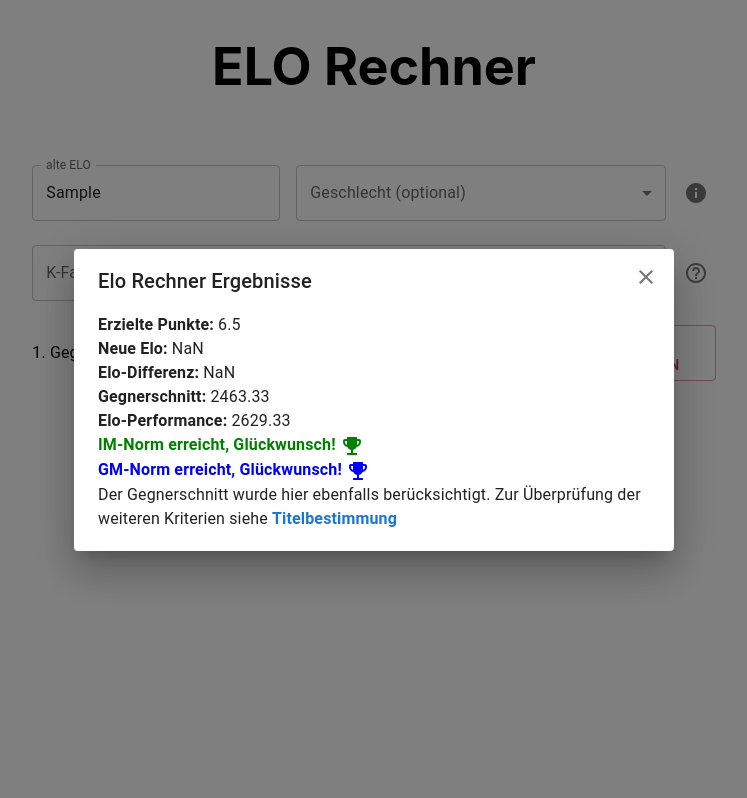
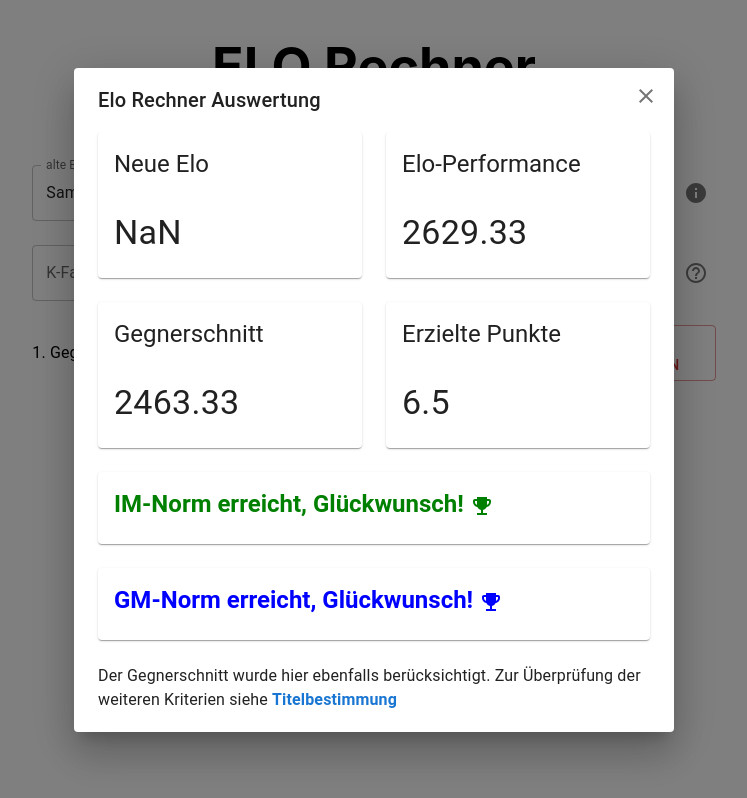
Before and after one commit to masterofpuppets2/elo_rechner, a React (Create React App) app: page / in a window 1280 px wide. Both pictures are taken after typing "Sample", "Sample" into the empty fields and a click on the button "BERECHNEN". Shown: the whole page, without its empty margins (266-1013 px from the left). Built offline with nearby package versions, Linux system fonts and the light colour scheme.

Commit message:
improve view of eloRechner

```diff
--- a/src/EloRechner.js
+++ b/src/EloRechner.js
@@ -1,5 +1,16 @@
 import punkteprozent from './punkteprozent.json'
-import { Dialog, DialogTitle, DialogContent, Typography, Link, IconButton } from '@mui/material'
+import {
+  Dialog,
+  DialogTitle,
+  DialogContent,
+  Typography,
+  IconButton,
+  Grid,
+  Card,
+  CardContent,
+  CardHeader,
+  Link,
+} from '@mui/material'
 import EmojiEventsIcon from '@mui/icons-material/EmojiEvents'
 import CloseIcon from '@mui/icons-material/Close'
 import { FEMALE } from './constants'
@@ -71,7 +82,6 @@ const EloRechner = ({ open, handleClose, elo, kFactor, matches, gender }) => {
   }
 
   const Gegnerschnitt = Gegner / Partien
-  const Elodifferenz = Math.round((Elo_neu - parseFloat(elo)) * 100) / 100
 
   // Performance ausrechnen
   const Punkteprozentwert = Math.round((erzieltePunkte / Partien) * 100) / 100
@@ -85,13 +95,6 @@ const EloRechner = ({ open, handleClose, elo, kFactor, matches, gender }) => {
   }
 
   const perform = Gegnerschnitt + Wertedifferenz
-
-  // // Output: Neue Elo und erzielte Punkte, Gegnerschnitt, Wertedifferenz und Performance
-  // console.log('erzielte Punkte:', erzieltePunkte)
-  // console.log('neue Elo:', parseFloat(Elo_neu.toFixed(2)))
-  // console.log('Elo-Differenz:', Elodifferenz)
-  // console.log('Gegnerschnitt:', parseFloat(Gegnerschnitt.toFixed(2)))
-  // console.log('Elo-Performance:', parseFloat(perform.toFixed(2)))
 
   const imNormErreicht =
     perform >= 2450 && Partien >= 7 && Gegnerschnitt >= 2230 && erzieltePunkte / Partien >= 0.35
@@ -123,7 +126,7 @@ const EloRechner = ({ open, handleClose, elo, kFactor, matches, gender }) => {
   return (
     <Dialog open={open} onClose={handleClose}>
       <DialogTitle>
-        Elo Rechner Ergebnisse
+        Elo Rechner Auswertung
         <IconButton
           edge="end"
           onClick={handleClose}
@@ -138,33 +141,61 @@ const EloRechner = ({ open, handleClose, elo, kFactor, matches, gender }) => {
         </IconButton>
       </DialogTitle>
       <DialogContent>
-        <Typography>
-          <strong>Erzielte Punkte:</strong> {erzieltePunkte}
-        </Typography>
-        <Typography>
-          <strong>Neue Elo:</strong> {parseFloat(Elo_neu.toFixed(2))}
-        </Typography>
-        <Typography>
-          <strong>Elo-Differenz:</strong> {Elodifferenz}
-        </Typography>
-        <Typography>
-          <strong>Gegnerschnitt:</strong> {parseFloat(Gegnerschnitt.toFixed(2))}
-        </Typography>
-        <Typography>
-          <strong>Elo-Performance:</strong> {parseFloat(perform.toFixed(2))}
-        </Typography>
+        <Grid container spacing={3}>
+          <Grid item xs={12} sm={6}>
+            <Card>
+              <CardHeader title="Neue Elo" />
+              <CardContent>
+                <Typography variant="h4">{parseFloat(Elo_neu.toFixed(2))}</Typography>
+              </CardContent>
+            </Card>
+          </Grid>
+
+          <Grid item xs={12} sm={6}>
+            <Card>
+              <CardHeader title="Elo-Performance" />
+              <CardContent>
+                <Typography variant="h4">{parseFloat(perform.toFixed(2))}</Typography>
+              </CardContent>
+            </Card>
+          </Grid>
+
+          <Grid item xs={12} sm={6}>
+            <Card>
+              <CardHeader title="Gegnerschnitt" />
+              <CardContent>
+                <Typography variant="h4">{parseFloat(Gegnerschnitt.toFixed(2))}</Typography>
+              </CardContent>
+            </Card>
+          </Grid>
+
+          <Grid item xs={12} sm={6}>
+            <Card>
+              <CardHeader title="Erzielte Punkte" />
+              <CardContent>
+                <Typography variant="h4">{erzieltePunkte}</Typography>
+              </CardContent>
+            </Card>
+          </Grid>
 
           {normData.map(
             ({ condition, color, norm }, index) =>
               condition && (
-              <Typography key={index} color={color}>
+                <Grid item xs={12} key={index}>
+                  <Card sx={{ backgroundColor: `${color}.light` }}>
+                    <CardContent>
+                      <Typography variant="h5" color={color}>
                         <strong>{norm}-Norm erreicht, Glückwunsch!</strong>{' '}
-                <EmojiEventsIcon sx={{ verticalAlign: 'middle' }} /> <br />
+                        <EmojiEventsIcon sx={{ verticalAlign: 'middle' }} />
                       </Typography>
+                    </CardContent>
+                  </Card>
+                </Grid>
               )
           )}
 
           {(imNormErreicht || gmNormErreicht || wgmNormErreicht || wimNormErreicht) && (
+            <Grid item xs={12}>
               <Typography>
                 Der Gegnerschnitt wurde hier ebenfalls berücksichtigt. Zur Überprüfung der weiteren
                 Kriterien siehe{' '}
@@ -185,7 +216,9 @@ const EloRechner = ({ open, handleClose, elo, kFactor, matches, gender }) => {
                   Titelbestimmung
                 </Link>
               </Typography>
+            </Grid>
           )}
+        </Grid>
       </DialogContent>
     </Dialog>
   )
```
Lines whose indentation alone changed are shown as unchanged.
